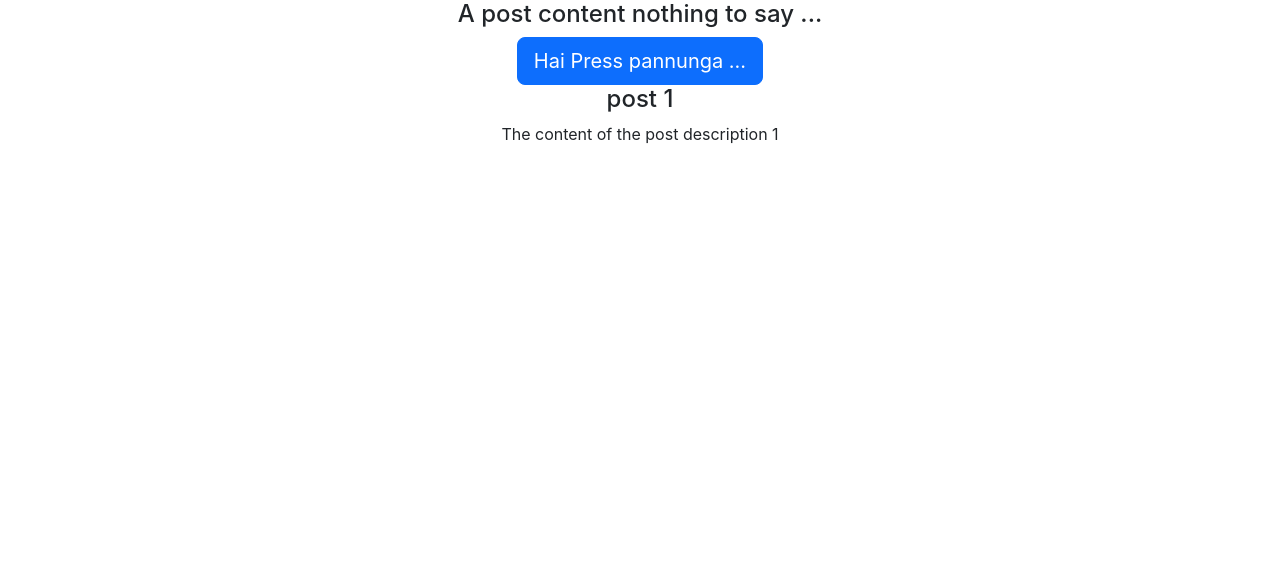
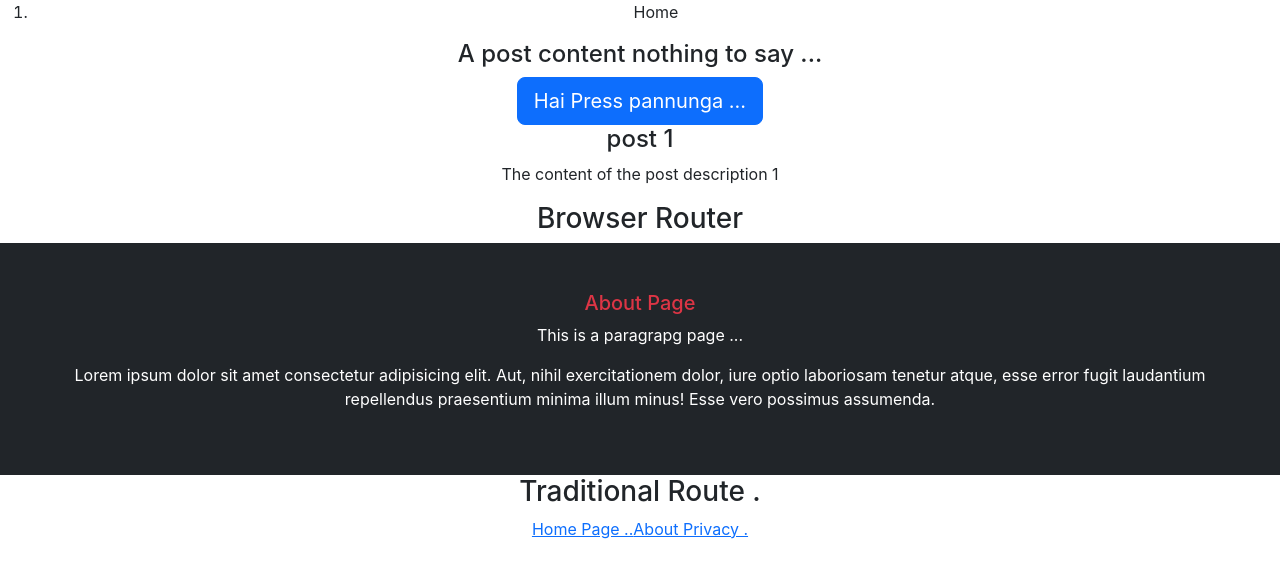
Before and after one commit to DeveloperMANOJKUMAR-LOTUS/React-Revise, a React (Create React App) app: page /about in a window 1280 px wide. Shown: the top 578 px of the page. Built offline with nearby package versions, Linux system fonts and the light colour scheme.

Commit message:
Added the routers ...

```diff
--- a/package.json
+++ b/package.json
@@ -8,6 +8,7 @@
     "@testing-library/user-event": "^13.5.0",
     "react": "^18.2.0",
     "react-dom": "^18.2.0",
+    "react-router": "^6.4.0",
     "react-scripts": "5.0.1",
     "serve": "^14.0.1",
     "web-vitals": "^2.1.4"
@@ -37,6 +38,6 @@
     ]
   },
   "devDependencies": {
-    "react-router-dom": "^6.3.0"
+    "react-router-dom": "^6.4.0"
   }
 }
--- a/src/App.js
+++ b/src/App.js
@@ -8,6 +8,8 @@ import Button from './components/sendData/Button';
 import ButtonProp from './components/sendData/ButtonProp';
 import Construct from './components/constructor/Construct';
 import Post from './components/constructor/Post';
+import Header from './components/Header';
+import TradiRoute from './components/Router/TradiRoute';
 
 
 function App() {
@@ -19,7 +21,10 @@ function App() {
       <ButtonProp content="This is a button prop Example"></ButtonProp> */}
 
       {/* <Construct ></Construct> */}
+      <Header />
       <Post />
+
+      <TradiRoute />
 
     </div>
   );
--- /dev/null
+++ b/src/components/Header.jsx
@@ -0,0 +1,15 @@
+import React from 'react'
+
+function Header() {
+  return (
+    <div>
+        <nav>
+            <ol>
+                <li>Home</li>
+            </ol>
+        </nav>
+    </div>
+  )
+}
+
+export default Header
--- /dev/null
+++ b/src/components/Router/About.jsx
@@ -0,0 +1,13 @@
+import React from 'react'
+
+function About() {
+  return (
+    <div className='bg-dark text-white p-5'>
+        <h5 className="text-danger">About Page </h5>
+        <p>This is a paragrapg page ...</p>
+        <p>Lorem ipsum dolor sit amet consectetur adipisicing elit. Aut, nihil exercitationem dolor, iure optio laboriosam tenetur atque, esse error fugit laudantium repellendus praesentium minima illum minus! Esse vero possimus assumenda.</p>
+    </div>
+  )
+}
+
+export default About
--- /dev/null
+++ b/src/components/Router/BrowserRoute.js
@@ -0,0 +1,25 @@
+import React from 'react'
+import { BrowserRouter, Route, Routes } from 'react-router-dom'
+import About from './About'
+import Home from './Home'
+import Privacy from './Privacy'
+
+
+function BrowserRoute() {
+  return (
+    <div>
+        <h3>Browser Router </h3>
+
+        <BrowserRouter >
+             <Routes>
+                <Route path="/home" element={<Home />}> </Route>
+                <Route path="/about" element={<About />}> </Route>
+                <Route path="/privacy" element={<Privacy />}> </Route>
+
+             </Routes>
+        </BrowserRouter>
+    </div>
+  )
+}
+
+export default BrowserRoute
--- /dev/null
+++ b/src/components/Router/Home.jsx
@@ -0,0 +1,11 @@
+import React from 'react'
+
+function Home() {
+  return (
+    <div>
+        <h3 className='text-dark'>Home Page</h3>
+    </div>
+  )
+}
+
+export default Home
--- /dev/null
+++ b/src/components/Router/Privacy.jsx
@@ -0,0 +1,11 @@
+import React from 'react'
+
+function Privacy() {
+  return (
+    <div>
+        <h3>Privacy Page ..</h3>
+    </div>
+  )
+}
+
+export default Privacy
--- /dev/null
+++ b/src/components/Router/TradiRoute.jsx
@@ -0,0 +1,16 @@
+import React from 'react'
+import BrowserRoute from './BrowserRoute'
+
+function TradiRoute() {
+  return (
+    <div>
+        <BrowserRoute />
+        <h3>Traditional Route  .</h3>
+        <a href="/home">Home Page ..</a>
+        <a href="/about">About </a>
+        <a href="/privacy">Privacy .</a>
+    </div>
+  )
+}
+
+export default TradiRoute
--- a/src/components/constructor/Construct.jsx
+++ b/src/components/constructor/Construct.jsx
@@ -16,7 +16,7 @@ export class Construct extends Component {
         <p className='text-dark'>Constructor works only in the react class component . </p>
         <p className='text-dark'> Constructor is rendered before the render function ..</p>
 
-        <h3>My Name is :{this.state.name}</h3>
+        <h3>My Name is :{this.state.name}</h3>3
 
 
       </div>
```
Also changed, not shown: src/components/Router/Navlink.js (added, +12 -0 lines), src/components/Router/Contact.jsx (added), 1 other file (tests, documents, lock files or other folders).
